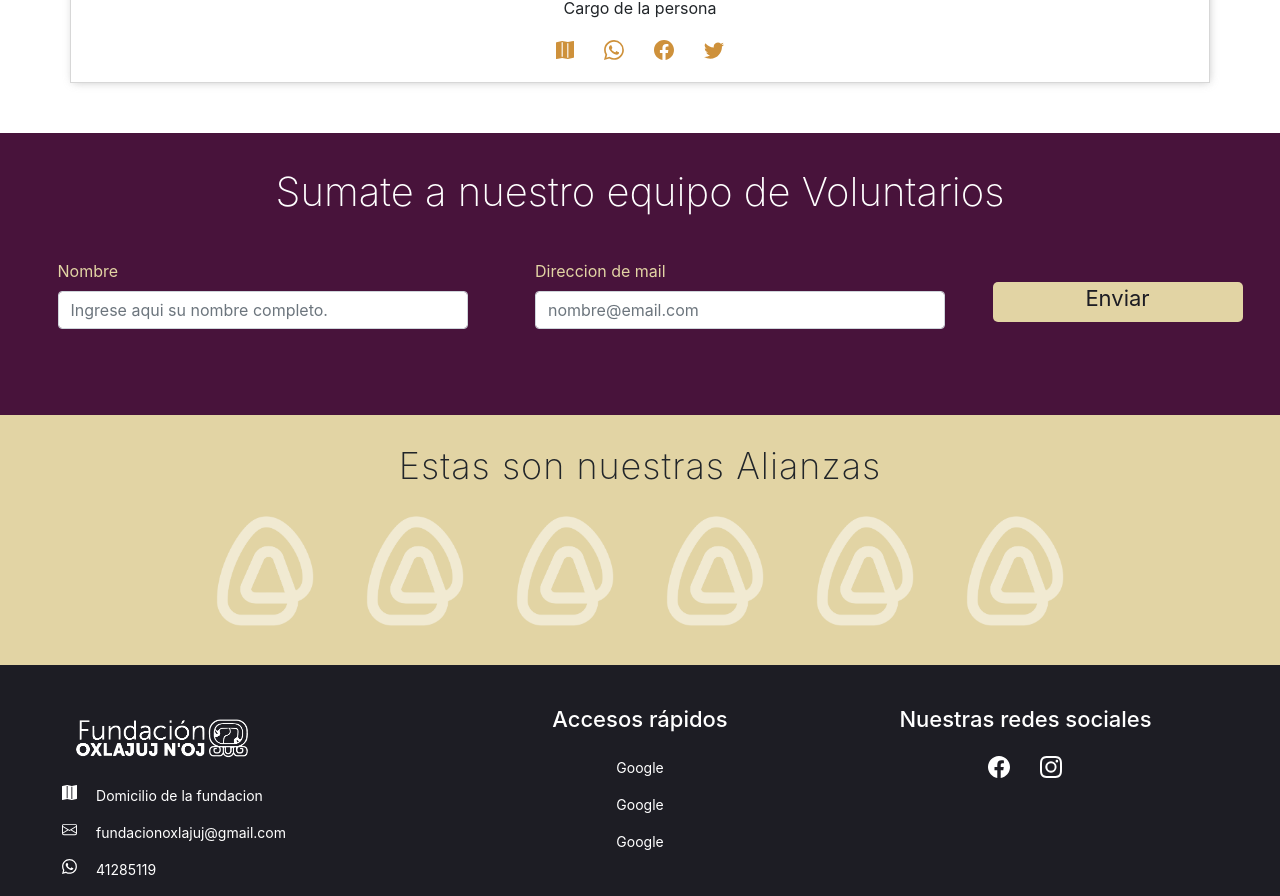
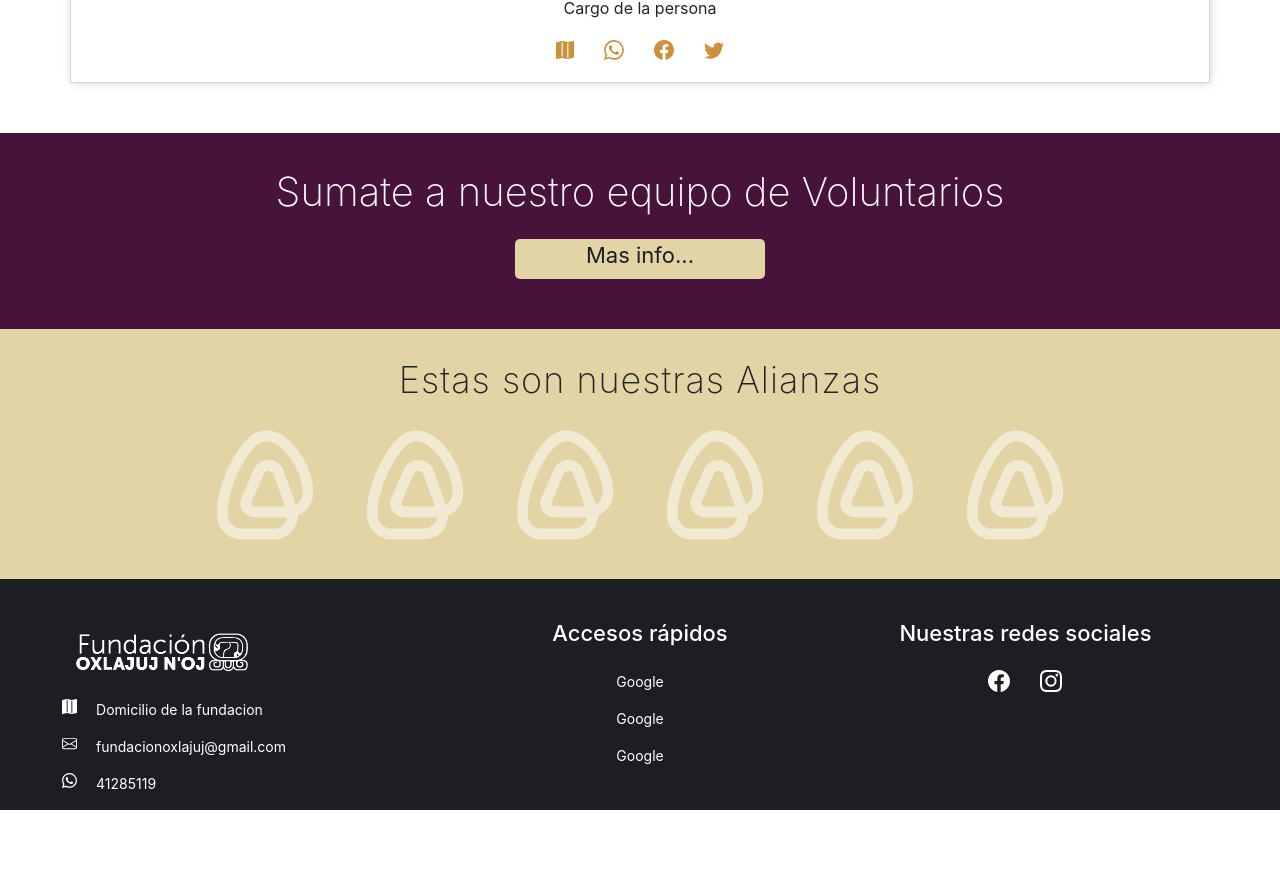
Before and after one commit to Ada-IT/ppi-web-oxlajuj, a Next.js app: page / in a window 1280 px wide. Shown: the part 2340-3236 px from the top of the page. After the commit the page ends 3150 px from the top, so only its background shows below. Built offline with nearby package versions, Linux system fonts and the light colour scheme.

Commit message:
nuevos formularios, arreglo color hover footer

```diff
--- a/components/footer/Footer.module.css
+++ b/components/footer/Footer.module.css
@@ -27,7 +27,7 @@
     text-decoration: none;
 }
    .access:hover{
-    color: var(--color-secundary);
+    color: var(--color-alternative);
 }
 .redes{
     color: var(--color-ligth);
@@ -35,7 +35,7 @@
     margin: 15px;
 }
    .redes:hover{
-    color: var(--color-secundary);
+    color: var(--color-alternative);
 }
 .ContainerRedes{
     display: flex;
@@ -50,5 +50,5 @@
     font-size:var(--font-size-large);
 }
 .ContainerRedes:hover{
-    color: var(--color-secundary);
+    color: var(--color-alternative);
 }
--- a/components/formularioHome/FormularioHome.jsx
+++ b/components/formularioHome/FormularioHome.jsx
@@ -2,31 +2,19 @@ import style from "./FormularioHome.module.css";
 import Button from "react-bootstrap/Button";
 import Form from "react-bootstrap/Form";
 import Col from "react-bootstrap/Col";
+//import Button from "react-bootstrap/Button";
+//import Form from "react-bootstrap/Form";
 
 const FormularioHome = () => {
 
     return (
         <Col className={style.formBk}>
             <h1 className={style.formTitle}>Sumate a nuestro equipo de Voluntarios</h1>
-            <Form className={style.form}>
-                <Form.Group className={style.formInput} controlId='formGroupName'>
-                    <Form.Label className={style.formLabel} >Nombre</Form.Label>
-                    <Form.Control
-                        type='text'
-                        placeholder='Ingrese aqui su nombre completo.'
-                    />
-                </Form.Group>
-                <Form.Group className={style.formInput} controlId='formGroupEmail'>
-                    <Form.Label className={style.formLabel}>Direccion de mail</Form.Label>
-                    <Form.Control type='email' placeholder='nombre@email.com' />
-                </Form.Group>
-                <div clasname={style.buttonCont}>
-                    <a className={style.formButton} variant='primary' type='submit'>
-                        Enviar
+            <div className={style.buttonCont}>
+                <a href="https://forms.gle/hwZGp2mL3ppiHo6N8" className={style.formButton} variant='primary' type='submit'>
+                    Mas info...
                 </a>
-                </div>
-            </Form>
-
+            </div>
         </Col>
     )
 };
--- a/components/formularioHome/FormularioHome.module.css
+++ b/components/formularioHome/FormularioHome.module.css
@@ -52,7 +52,6 @@
     display: flex;
     flex-wrap: wrap;
     flex-direction: row;
-    justify-content: space-evenly;
+    justify-content: center;
     align-items: center;
-
 }
--- a/styles/contacto.module.css
+++ b/styles/contacto.module.css
@@ -1,3 +1,38 @@
 .infoContainer .container{
     margin-top: 25px;
 }
+.more{
+    display: flex;
+    flex-wrap: wrap;
+    flex-direction: row;
+    justify-content: center;
+    align-items: center;
+}
+.buttonMore{
+    height: 40px;
+    width:250px;
+    background-color:var(--color-alternative);
+    text-align: center;
+    font-size: var(--font-size-large);
+    text-decoration: none;
+    color: var(--color-dark);
+    border-radius: 5px;
+}
+.formBk{
+    margin-top: 5px;
+    margin-bottom: 5px;
+    background-color:var(--color-primary);
+    padding-left: 10px;
+    padding-right: 10px;
+    align-items: center;
+    flex-wrap: wrap;
+    flex-direction: column;
+    padding-bottom: 50px;
+}
+.formTitle{
+    color:white;
+    text-align: center;
+    padding-top: 35px;
+    padding-bottom: 15px;
+    font-weight: 200;
+}
```
Also changed, not shown: components/hero/Hero.module.css (deleted, +0 -13 lines), pages/contacto.jsx (+11 -1 lines).
